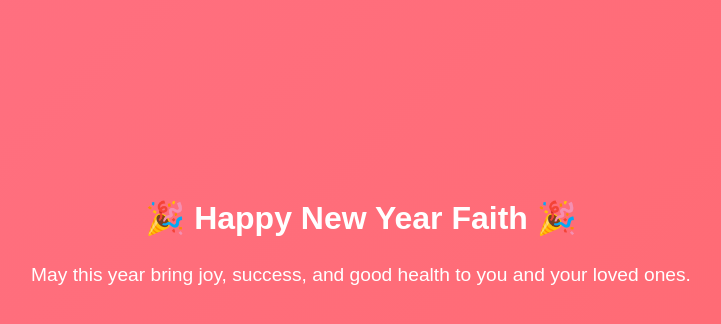
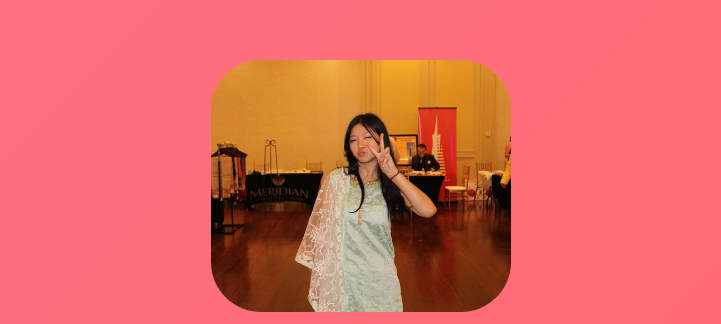
Before and after one commit to misaelreguna/happy-new-year, a plain HTML site: page index.html in a window 1280 px wide. Shown: the part 120-444 px from the top of the page, without its empty margins (279-1000 px from the left). Drawn offline with Linux system fonts and the light colour scheme.

Commit message:
revisi 7

```diff
--- a/index.html
+++ b/index.html
@@ -8,6 +8,7 @@
 </head>
 <body>
     <div class="container">
+        <img src="img/faith.jpg" alt="faith img">
         <h1 class="greeting">🎉 Happy New Year Faith 🎉</h1>
         <p class="subtext">May this year bring joy, success, and good health to you and your loved ones.</p>
         <button class="fireworks-btn" onclick="startFireworks()">Celebrate</button>
--- a/styles.css
+++ b/styles.css
@@ -11,6 +11,11 @@ body {
     background-size: 400% 400%;
     animation: gradientBG 10s ease infinite;
     overflow: hidden;
+}
+
+img {
+    width: 300px;
+    border-radius: 50px;
 }
 
 @keyframes gradientBG {
```
Also changed, not shown: img/faith.jpg (added).
